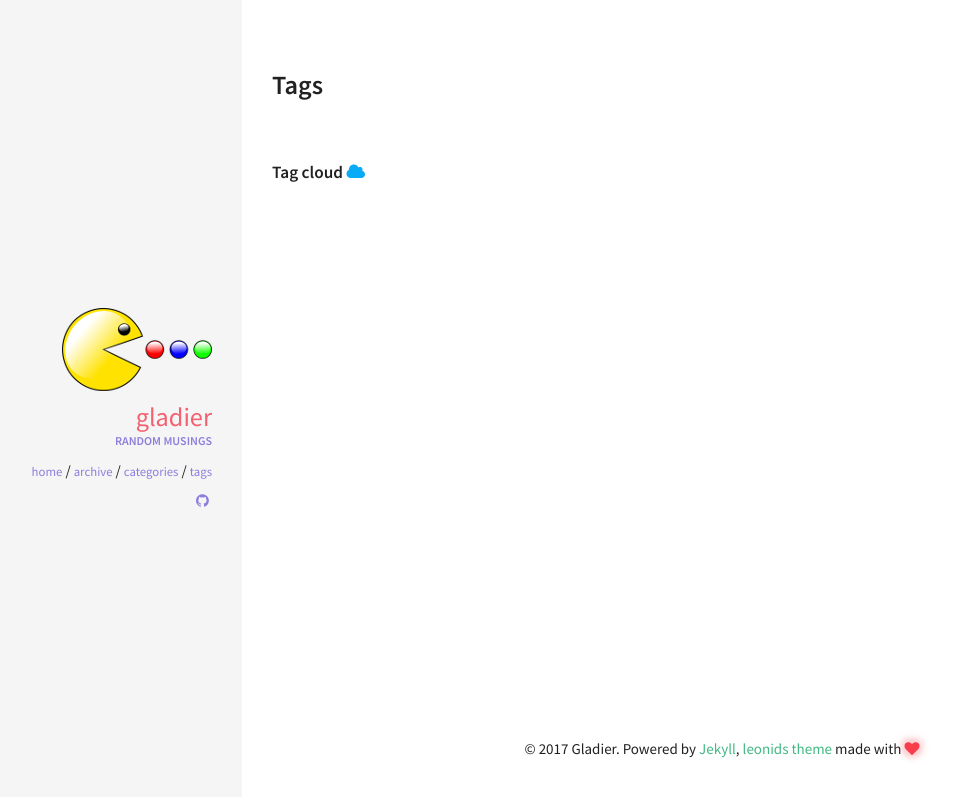
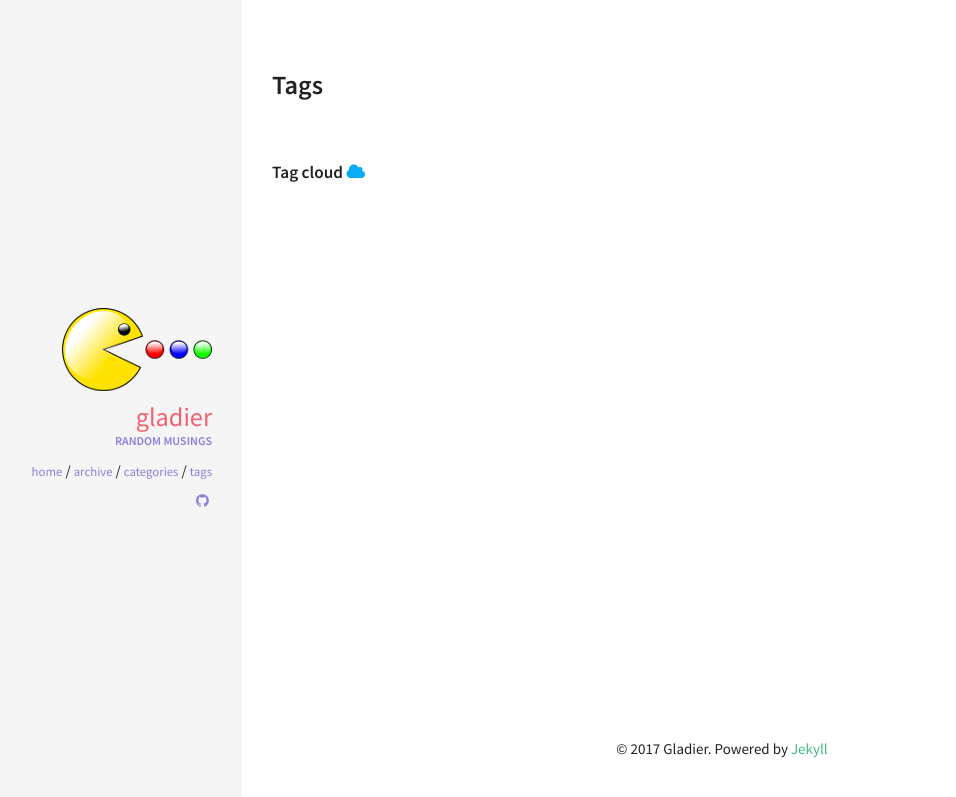
Before and after one commit to gladier/gladier.github.io, a Jekyll site: the page built from tags.html, in a window 1280 px wide. Shown: the top 797 px of the page, without its empty margins (78-1034 px from the left). Built offline with Jekyll 4.4.1, drawn with Linux system fonts in a browser that asks for light colours.

Commit message:
cleanup footer

```diff
--- a/_includes/footer.html
+++ b/_includes/footer.html
@@ -1,3 +1,3 @@
 <footer>
-  &copy; {{ site.time | date: '%Y' }} {{ site.owner.name }}. Powered by <a href="http://jekyllrb.com/">Jekyll</a>, <a href="http://github.com/renyuanz/leonids/">leonids theme</a> made with <i class="fa fa-heart heart-icon"></i>
+  &copy; {{ site.time | date: '%Y' }} {{ site.owner.name }}. Powered by <a href="http://jekyllrb.com/">Jekyll</a>
 </footer>
```
